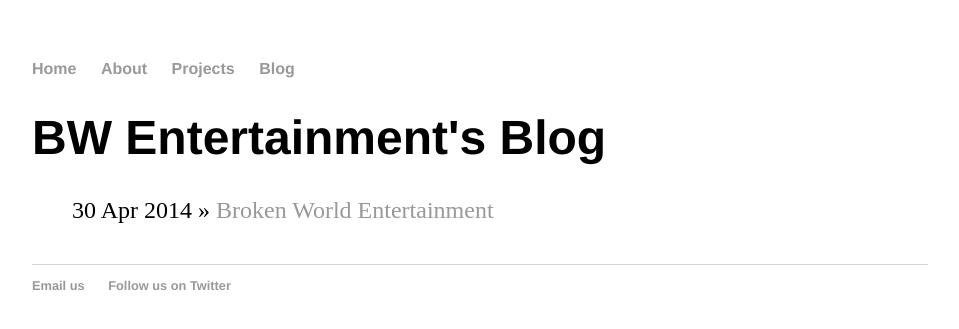
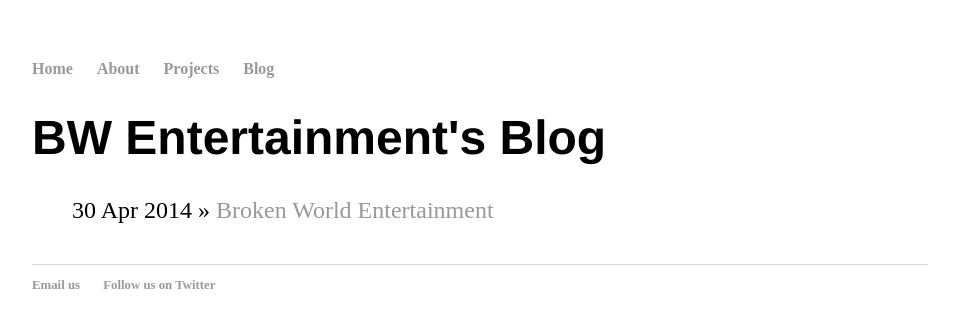
Before and after one commit to BWEntertainment/bwentertainment.github.io, a Jekyll site: the page built from blog/index.html, in a window 1280 px wide. Shown: the top 329 px of the page, without its empty margins (160-1119 px from the left). Built offline with Jekyll 4.4.1, drawn with Linux system fonts in a browser that asks for light colours.

Commit message:
Update main.css

```diff
--- a/css/main.css
+++ b/css/main.css
@@ -3,7 +3,7 @@
     width: 70%;
 }
 nav ul, footer ul {
-    font-family:'Helvetica', 'Arial', 'Sans-Serif';
+    font-family:'Catamaran', 'Sans-Serif';
     padding: 0px;
     list-style: none;
     font-weight: bold;
```
